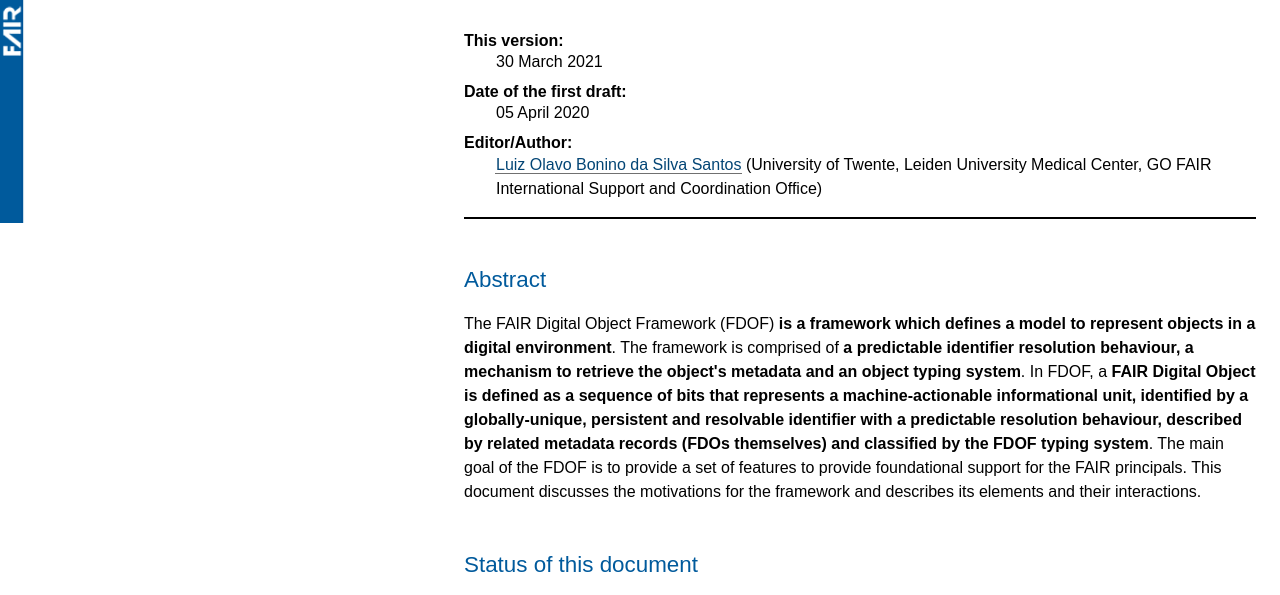
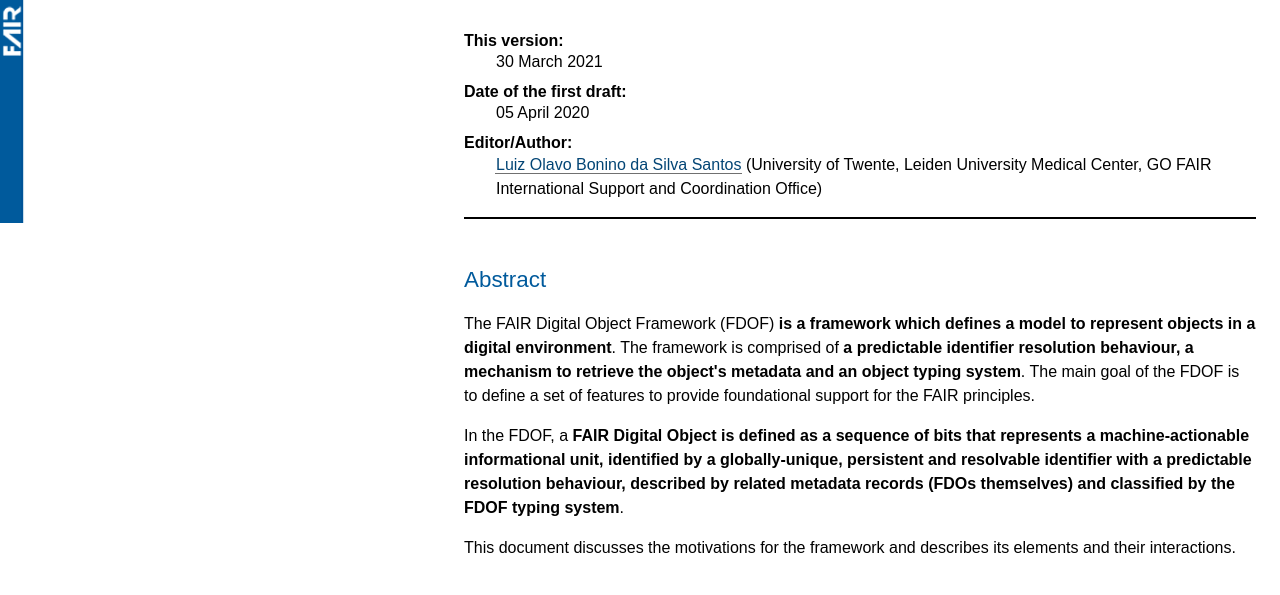
Before and after one commit to FAIR-Digital-Object-Framework/FAIR-Digital-Object-Framework.github.io, a plain HTML site: page index.html in a window 1280 px wide. Shown: the part 143-738 px from the top of the page. Drawn offline with Linux system fonts and the light colour scheme.

Commit message:
Minor text fixes.

```diff
--- a/index.html
+++ b/index.html
@@ -54,7 +54,9 @@
 		</div>
 		<h2 id="abstract">Abstract</h2>
 		<div>
-			<p>The FAIR Digital Object Framework (FDOF)<strong> is a framework which defines a model to represent objects in a digital environment</strong>. The framework  is comprised of <strong>a predictable identifier resolution behaviour,       a mechanism to retrieve the object's metadata and an object typing system</strong>. In FDOF, a <strong>FAIR Digital Object is defined as a sequence of bits that represents a machine-actionable informational unit, identified by a globally-unique, persistent and resolvable identifier with a predictable resolution behaviour, described by related metadata records (FDOs themselves) and classified by the FDOF typing system</strong>. The main goal of the FDOF is to provide a set of features to provide foundational support for the FAIR principals. This document discusses the motivations for the framework and describes its elements and their interactions.</p>
+			<p>The FAIR Digital Object Framework (FDOF)<strong> is a framework which defines a model to represent objects in a digital environment</strong>. The framework  is comprised of <strong>a predictable identifier resolution behaviour,       a mechanism to retrieve the object's metadata and an object typing system</strong>. The main goal of the FDOF is to define a set of features to provide foundational support for the FAIR principles.
+			<p>In the FDOF, a <strong>FAIR Digital Object is defined as a sequence of bits that represents a machine-actionable informational unit, identified by a globally-unique, persistent and resolvable identifier with a predictable resolution behaviour, described by related metadata records (FDOs themselves) and classified by the FDOF typing system</strong>.</p>
+			<p>This document discusses the motivations for the framework and describes its elements and their interactions.</p>
 		</div>
 		<h2 id="status">Status of this document</h2>
 	<div>
```
